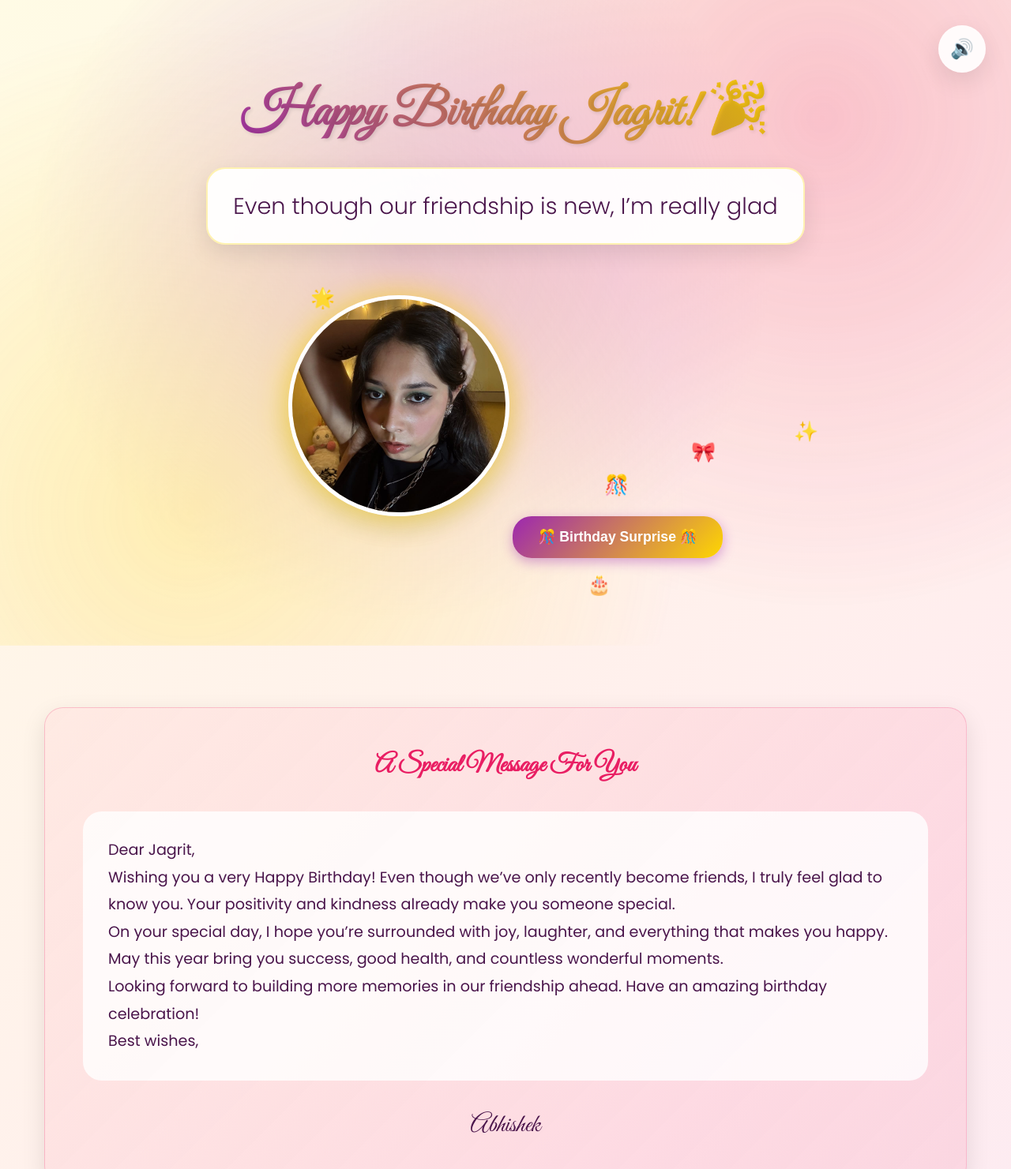
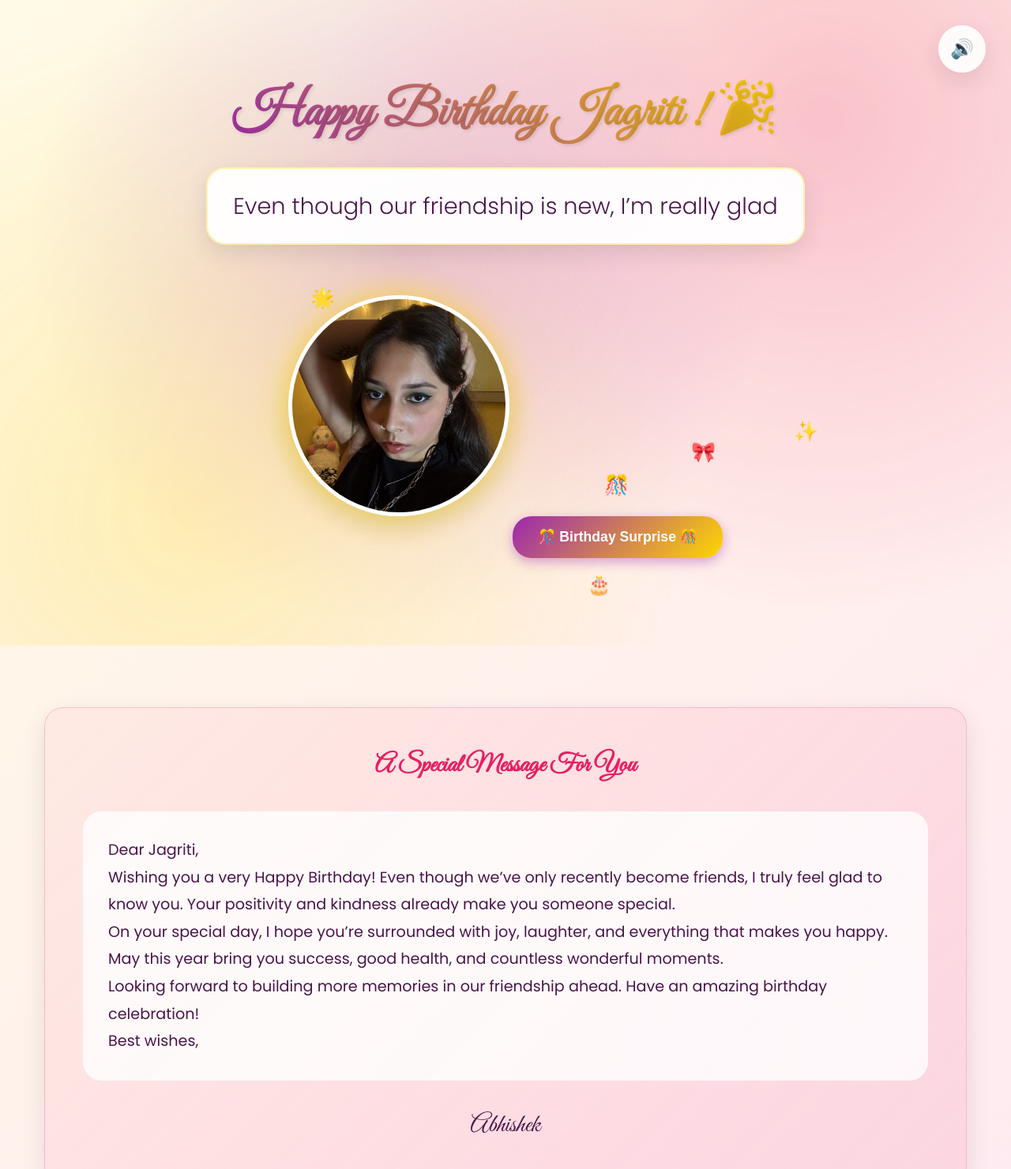
Before and after one commit to Abhishek-ak7/HBD, a plain HTML site: page index.html in a window 1280 px wide. Shown: the top 1481 px of the page at 79% size. Drawn offline with Linux system fonts and the light colour scheme.

Commit message:
Update index.html

```diff
--- a/index.html
+++ b/index.html
@@ -684,7 +684,7 @@ audioToggle.addEventListener("click", () => {
     <!-- Hero Section -->
     <header class="hero section">
         <div class="container">
-            <h1 class="hero-title cursive">Happy Birthday Jagrit! 🎉</h1>
+            <h1 class="hero-title cursive">Happy Birthday Jagriti ! 🎉</h1>
             <p class="hero-subtitle" id="typewriterText"></p>
             <img src="./image/🪩💃.jpg" alt="Jagrit - Birthday celebration" class="hero-image" loading="lazy">
             <button class="btn" id="playSuprise">🎊 Birthday Surprise 🎊</button>
@@ -702,7 +702,7 @@ audioToggle.addEventListener("click", () => {
             <div class="heartfelt-message">
                 <h2 class="cursive">A Special Message For You</h2>
                 <div class="message-content">
-    <p>Dear Jagrit,</p>
+    <p>Dear Jagriti,</p>
     <p>Wishing you a very Happy Birthday! Even though we’ve only recently become friends, I truly feel glad to know you. Your positivity and kindness already make you someone special.</p>
     <p>On your special day, I hope you’re surrounded with joy, laughter, and everything that makes you happy. May this year bring you success, good health, and countless wonderful moments.</p>
     <p>Looking forward to building more memories in our friendship ahead. Have an amazing birthday celebration!</p>
```
